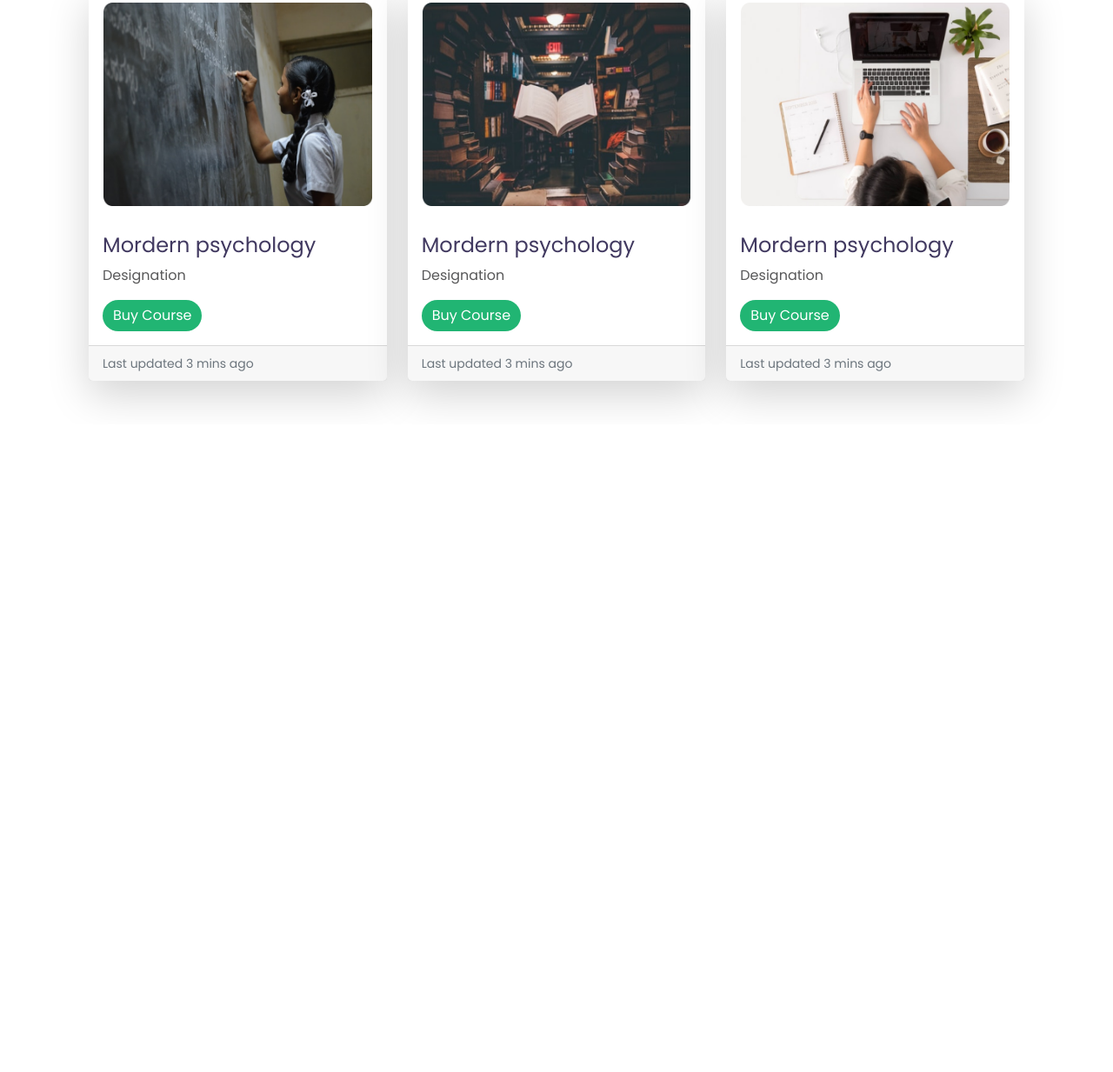
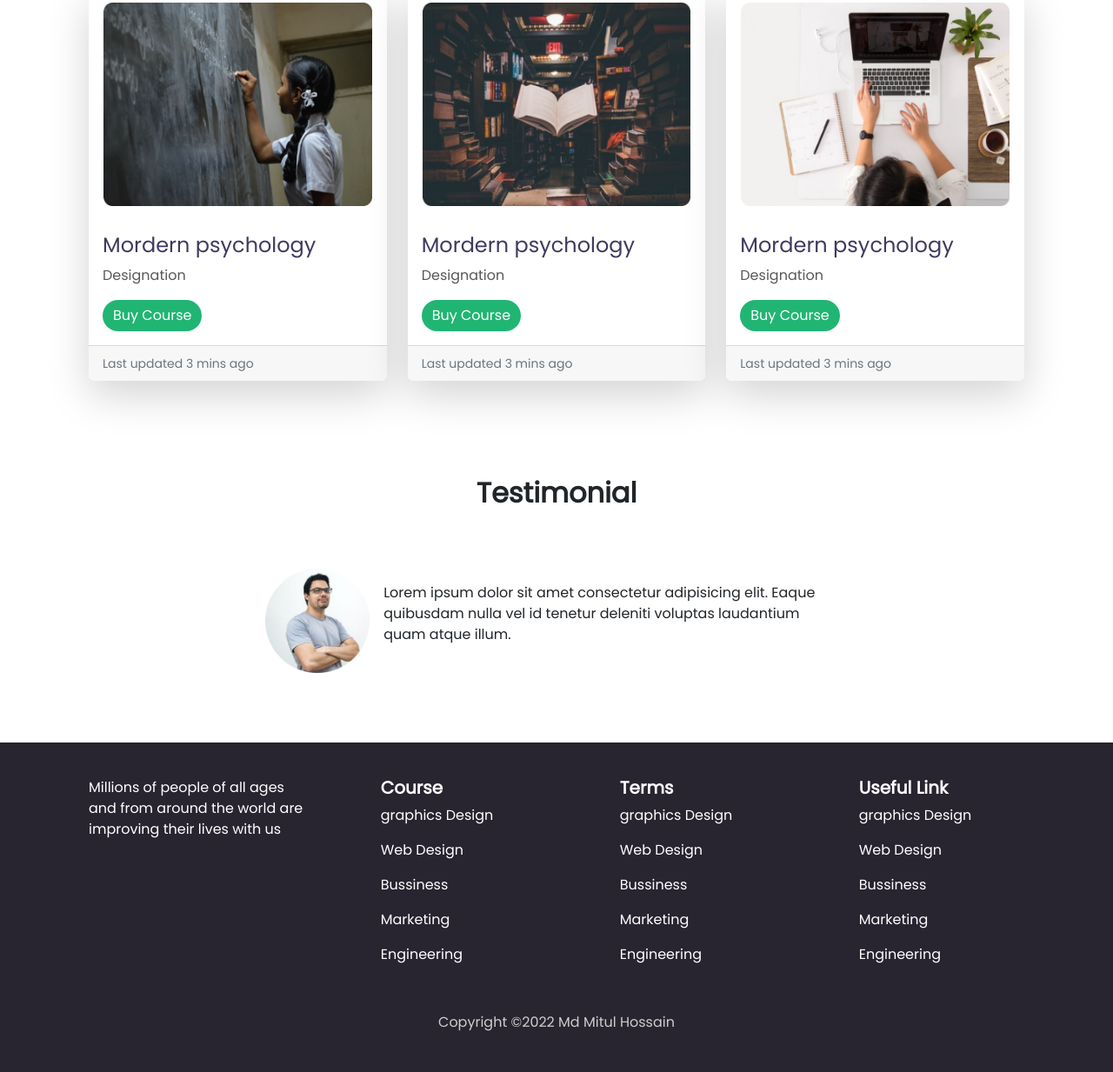
Before and after one commit to mdmitulhossen/e-school_webpage, a plain HTML site: page index.html in a window 1280 px wide. Shown: the part 1151-2384 px from the top of the page at 87% size. Before the commit the page ends 1639 px from the top, so only its background shows below. Drawn offline with Linux system fonts and the light colour scheme.

Commit message:
Complete Webpage done

```diff
--- a/css/style.css
+++ b/css/style.css
@@ -36,6 +36,7 @@ nav img{
 }
 
 /*========= Navbar End ========*/
+
 /*=========  Card Section starts ========*/
  .header_img {
   width: 500px;
@@ -122,6 +123,8 @@ span {
 
 /*=========  Card Section end ========*/
 
+/*=========  Card2 Section starts ========*/
+
 #online_course{
   text-align: center;
   padding: 60px;
@@ -135,3 +138,41 @@ span {
   height: 234px;
   margin: 15px auto;
 }
+/*=========  Card2 Section End ========*/
+
+/*=========  Testimonial Section ========*/
+
+.testimonial {
+  width: 60%;
+}
+.testimonial img{
+  width: 120px;
+  height: 120px;
+}
+#testimonial {
+  padding-bottom: 80px;
+}
+/*=========  End ========*/
+
+
+/*========= Footer Section ========*/
+
+.footer{
+  background-color: #282531;
+  color: #fff;
+  padding: 40px;
+}
+.footer p{
+  font-size: 16px;
+  font-weight: 400;
+}
+.footer h5 {
+  font-weight: 700;
+}
+.footer h6{
+  text-align: center;
+  color: #CDCDCD;
+  padding-top: 40px;
+}
+
+/*=========  End ========*/
--- a/index.html
+++ b/index.html
@@ -110,6 +110,9 @@
       </div>
     </div>
 <!--========== Card Section End =====-->
+
+<!--========== Card2 Section Starts =====-->
+
 <div class="container-fluid cards_container">
   <h2 id="online_course">Online Course</h2>
   <div class="container">
@@ -157,8 +160,68 @@
   </div>
 </div>
 
+<!--========== Card2 Section End =====-->
 
+<!--========== Testimonial Section starts =====-->
 
+<div class="container-fluid">
+  <h2 id="online_course">Testimonial</h2>
+  <div class="container d-flex align-items-center justify-content-center" id="testimonial">
+     <div class="testimonial d-flex align-items-center justify-content-center">
+       <img src="picture/Photos/Man.png" alt="">
+       <p class="p-3"> Lorem ipsum dolor sit amet consectetur adipisicing elit. Eaque quibusdam nulla vel id tenetur deleniti voluptas laudantium quam atque illum.</p>
+     </div>
+  </div>
+</div>
+
+<!--========== Testimonial Section End =====-->
+
+<!--========== Footer Section starts =====-->
+
+<div class="container-fluid footer">
+  <div class="container">
+    <div class="row ">
+      <div class="col-md-3 justify-content-center">
+        <p>Millions of people of all ages and from around the world are improving their lives with us</p>
+      </div>
+      <div class="col-md-3 d-flex justify-content-center">
+        <div>
+          <h5>Course</h5>
+          <p>graphics Design</p>
+          <p>Web Design</p>
+          <p>Bussiness</p>
+          <p>Marketing</p>
+          <p>Engineering</p>
+        </div>
+      </div>
+      <div class="col-md-3 d-flex justify-content-center">
+        <div>
+          <h5>Terms</h5>
+          <p>graphics Design</p>
+          <p>Web Design</p>
+          <p>Bussiness</p>
+          <p>Marketing</p>
+          <p>Engineering</p>
+        </div>
+      </div>
+      <div class="col-md-3 d-flex justify-content-center">
+        <div>
+          <h5>Useful Link</h5>
+          <p>graphics Design</p>
+          <p>Web Design</p>
+          <p>Bussiness</p>
+          <p>Marketing</p>
+          <p>Engineering</p>
+        </div>
+      </div>
+      </div>
+      </div>
+      <h6>Copyright ©2022 Md Mitul Hossain</h6>
+    </div>
+
+<!--========== Testimonial Section End =====-->
+
+<!--========== Js link =====-->
     <script src="js/bootstrap/bootstrap.min.js"></script>
 </body>
 </html>
```
